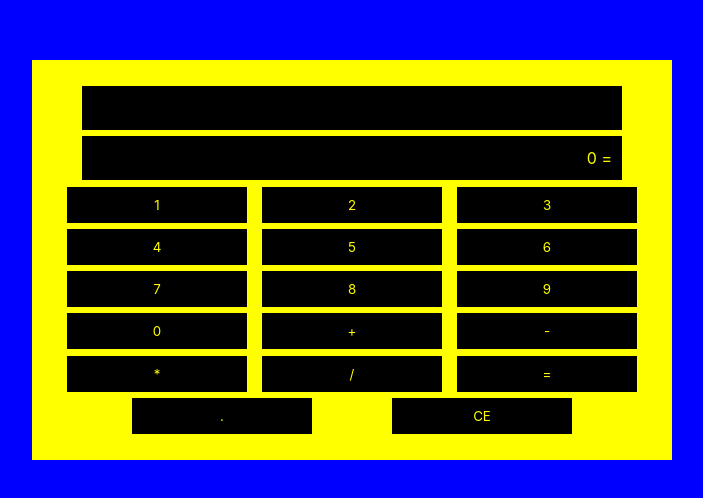
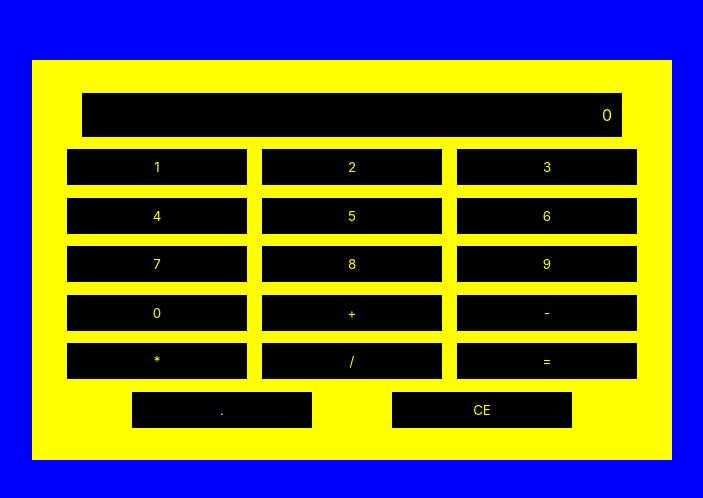
Before and after one commit to hydraChaosu/calculator, a React (Create React App) app: page / in a window 1280 px wide. Shown: the part 140-638 px from the top of the page, without its empty margins (288-991 px from the left). Built offline with nearby package versions, Linux system fonts and the light colour scheme.

Commit message:
Add double . prevention and previousOperation calc works correctly

```diff
--- a/src/components/App.js
+++ b/src/components/App.js
@@ -3,9 +3,6 @@ import "../App.css";
 import "../styles/css/mystyles.css";
 import View from "./View";
 import Btn from "./Btn";
-//niekontrolowany komponent
-//zamiast e.target value robimy referencje
-//w kontorolowanym komponencie używamy  e.taregt.vale
 const calcButtons = [
   "1",
   "2",
@@ -44,9 +41,9 @@ class App extends Component {
   state = {
     memory: 0,
     view: "",
-    operationCount: 0,
     operationStarted: false,
-    prevOperation: ""
+    prevOperation: "",
+    viewOn: false
   };
 
   buttonPressed = e => {
@@ -54,26 +51,26 @@ class App extends Component {
     const operation = calcButtons.slice(10, 15);
     const CE = calcButtons.slice(-1);
     const buttonPressed = e.target.innerText;
-    // if (this.state.prevOperation) {
-    // this.setState(prevState => ({
-    //   memory: `${prevState.memory} ${parseFloat(prevState.view)}`
-    // }))
-    // }
+
     if (numbers.indexOf(buttonPressed) !== -1 || buttonPressed === ".") {
-      if (this.state.view == "0" && numbers.indexOf(buttonPressed) !== -1) {
+      if (buttonPressed === "." && this.state.view.includes(".")) {
+        return;
+      } else if (this.state.view == "0" && buttonPressed === "0") {
         this.setState(prevState => ({
-          view: "0"
+          view: "0",
+          viewOn: true
         }));
       } else if (this.state.operationStarted) {
-        console.log("started");
         this.setState(prevState => ({
           view: buttonPressed,
-          operationStarted: false
+          operationStarted: false,
+          viewOn: true
         }));
       } else {
         this.setState(prevState => ({
           view: prevState.view + buttonPressed,
-          operationStarted: false
+          operationStarted: false,
+          viewOn: true
         }));
       }
     }
@@ -82,61 +79,18 @@ class App extends Component {
       this.setState(prevState => ({
         view: "",
         memory: 0,
-        operationCount: 0,
         operationStarted: false,
-        prevOperation: ""
+        prevOperation: "",
+        viewOn: true
       }));
     }
 
     if (operation.indexOf(buttonPressed) !== -1 && this.state.view !== "") {
+      if (this.state.prevOperation === "=") {
+        return;
+      }
+
       switch (buttonPressed) {
-        // case "+":
-        //   this.setState(prevState => ({
-        //     view: "",
-        //     memory: prevState.memory + parseFloat(prevState.view),
-        //     operationCount: prevState.operationCount + 1,
-        //     operationStarted: true,
-        //     prevOperation: "+"
-        //   }));
-        //   break;
-        // case "-":
-        //   this.setState(prevState => ({
-        //     view: "",
-        //     memory:
-        //       prevState.memory !== 0 || prevState.operationCount > 0
-        //         ? prevState.memory - parseFloat(prevState.view)
-        //         : parseFloat(prevState.view),
-        //     operationCount: prevState.operationCount + 1,
-        //     operationStarted: true,
-        //     prevOperation: "-"
-        //   }));
-        //   break;
-        // case "*":
-        //   this.setState(prevState => ({
-        //     view: "",
-        //     memory:
-        //       prevState.memory !== 0
-        //         ? prevState.memory * parseFloat(prevState.view)
-        //         : parseFloat(prevState.view),
-        //     operationCount: prevState.operationCount + 1,
-        //     operationStarted: true,
-        //     prevOperation: "*"
-        //   }));
-        //   break;
-
-        // case "/":
-        //   this.setState(prevState => ({
-        //     view: "",
-        //     memory:
-        //       prevState.memory !== 0
-        //         ? prevState.memory / parseFloat(prevState.view)
-        //         : parseFloat(prevState.view),
-        //     operationCount: prevState.operationCount + 1,
-        //     operationStarted: true,
-        //     prevOperation: "/"
-        //   }));
-        //   break;
-
         case "=":
           this.setState(prevState => ({
             memory: operators[prevState.prevOperation](
@@ -144,8 +98,8 @@ class App extends Component {
               parseFloat(prevState.view)
             ),
             view: "",
-            operationCount: prevState.operationCount + 1,
-            prevOperation: ""
+            prevOperation: "=",
+            viewOn: false
           }));
           break;
         default:
@@ -153,17 +107,22 @@ class App extends Component {
             view: "",
             memory:
               prevState.memory !== 0
-                ? operators[buttonPressed](
+                ? operators[this.state.prevOperation](
                     prevState.memory,
                     parseFloat(prevState.view)
                   )
                 : parseFloat(prevState.view),
-            operationCount: prevState.operationCount + 1,
             operationStarted: true,
-            prevOperation: buttonPressed
+            prevOperation: buttonPressed,
+            viewOn: false
           }));
           break;
       }
+    } else if (operation.indexOf(buttonPressed) !== -1) {
+      this.setState(prevState => ({
+        prevOperation: buttonPressed,
+        viewOn: false
+      }));
     }
   };
 
@@ -175,7 +134,12 @@ class App extends Component {
     return (
       <div className="main">
         <div className="calc">
-          <View view={view} memory={memory} />
+          <View
+            view={view}
+            memory={memory}
+            viewOn={this.state.viewOn}
+            operation={this.state.prevOperation}
+          />
           {Buttons}
         </div>
       </div>
--- a/src/components/View.js
+++ b/src/components/View.js
@@ -3,8 +3,13 @@ import React from "react";
 export default function View(props) {
   return (
     <>
-      <div className="showValue">{props.view}</div>
-      <div className="showValue">{props.memory} =</div>
+      {props.viewOn ? (
+        <div className="showValue">{props.view}</div>
+      ) : (
+        <div className="showValue">
+          {props.memory} {props.operation}
+        </div>
+      )}
     </>
   );
 }
```
